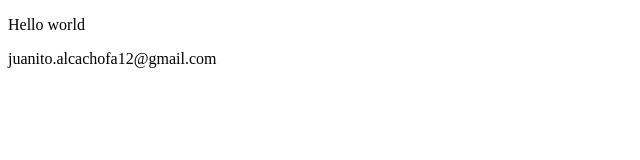
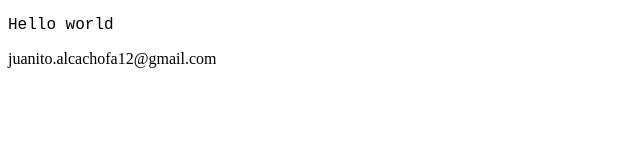
Before and after one commit to AlejandroMauri12/AlejandroMauri12.github.io, a plain HTML site: page index.html in a window 1280 px wide. Shown: the full height of the page, 0-640 px from the left. Drawn offline with Linux system fonts and the light colour scheme.

Commit message:
Update index.html

```diff
--- a/index.html
+++ b/index.html
@@ -13,7 +13,7 @@
 
 <style>
     p{
-        font-family: 'Courier New'- Courier - monospace;
+        font-family: 'Courier New', Courier, monospace;
     }
 </style>
 
```
